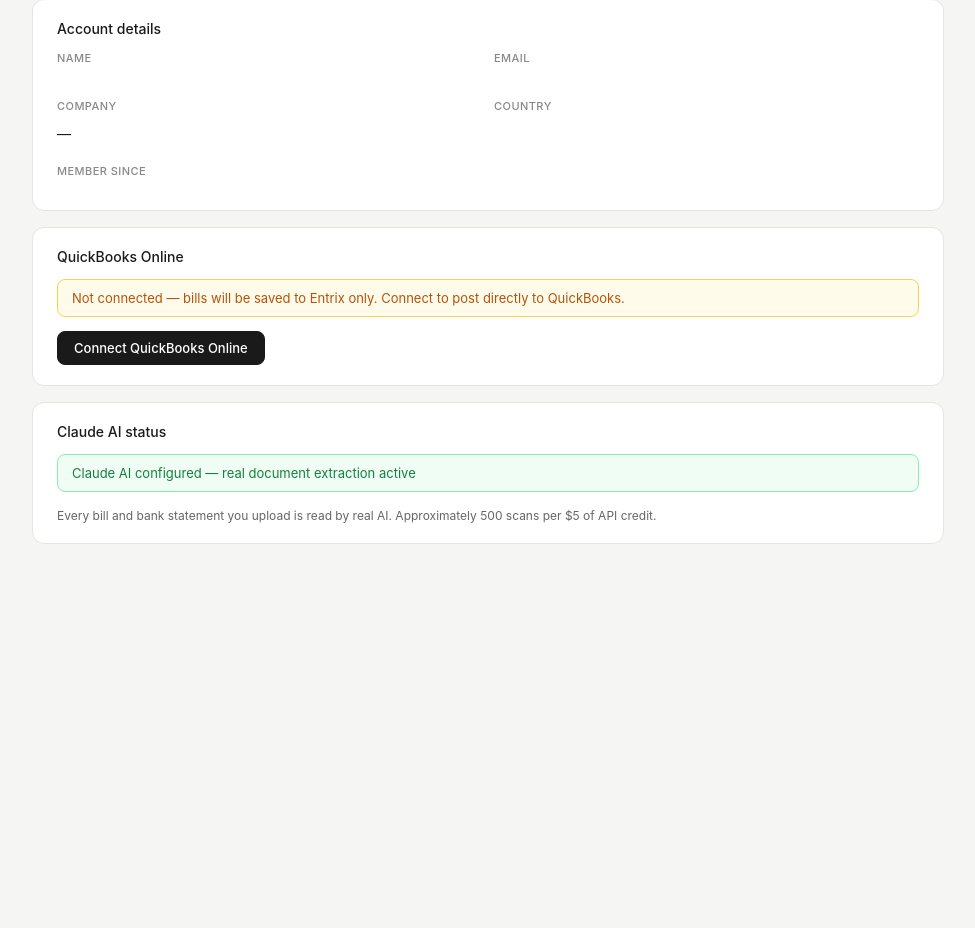
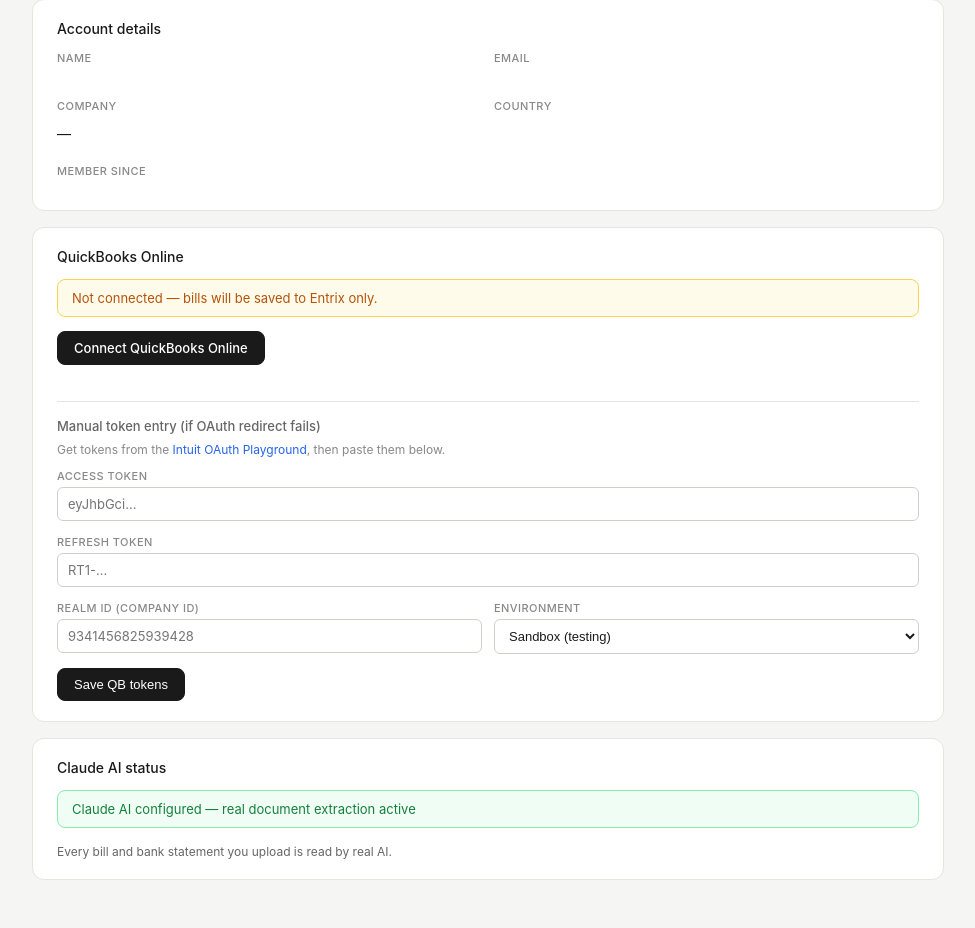
Before and after one commit to muhammadahumad/entrix, a Flask app: template templates/settings.html in a window 1280 px wide. Shown: the part 107-1035 px from the top of the page, without its empty margins (152-1127 px from the left). Before the commit the page ends 651 px from the top, so only its background shows below. Run offline with Flask 3, Linux system fonts and the light colour scheme; the template is opened without the code that fills it, so the values that code supplies are empty.

Commit message:
Add files via upload

```diff
--- a/templates/settings.html
+++ b/templates/settings.html
@@ -27,9 +27,40 @@
       <a href="/qb/disconnect" class="btn btn-danger btn-sm">Disconnect QuickBooks</a>
     {% else %}
       <div class="alert alert-warn" style="margin-bottom:14px">
-        Not connected — bills will be saved to Entrix only. Connect to post directly to QuickBooks.
+        Not connected — bills will be saved to Entrix only.
       </div>
-      <a href="/qb/connect" class="btn btn-primary">Connect QuickBooks Online</a>
+      <a href="/qb/connect" class="btn btn-primary" style="margin-bottom:16px">Connect QuickBooks Online</a>
+
+      <div style="margin-top:20px;padding-top:16px;border-top:1px solid #e5e5e0">
+        <div style="font-size:13px;font-weight:500;color:#666;margin-bottom:8px">Manual token entry (if OAuth redirect fails)</div>
+        <p style="font-size:12px;color:#888;margin-bottom:12px">
+          Get tokens from the <a href="https://developer.intuit.com/app/developer/playground" target="_blank">Intuit OAuth Playground</a>, then paste them below.
+        </p>
+        <form method="POST" action="/qb/manual">
+          <div class="field-group">
+            <div class="field-label">Access Token</div>
+            <input class="field-input" name="access_token" placeholder="eyJhbGci..." required>
+          </div>
+          <div class="field-group">
+            <div class="field-label">Refresh Token</div>
+            <input class="field-input" name="refresh_token" placeholder="RT1-..." required>
+          </div>
+          <div class="field-row">
+            <div>
+              <div class="field-label">Realm ID (Company ID)</div>
+              <input class="field-input" name="realm_id" placeholder="9341456825939428" required>
+            </div>
+            <div>
+              <div class="field-label">Environment</div>
+              <select class="select-input" name="environment">
+                <option value="sandbox">Sandbox (testing)</option>
+                <option value="production">Production (live)</option>
+              </select>
+            </div>
+          </div>
+          <button type="submit" class="btn btn-primary">Save QB tokens</button>
+        </form>
+      </div>
     {% endif %}
   </div>
 
@@ -38,7 +69,14 @@
     <div class="alert alert-success">
       Claude AI configured — real document extraction active
     </div>
-    <p style="font-size:12px;color:#666">Every bill and bank statement you upload is read by real AI. Approximately 500 scans per $5 of API credit.</p>
+    <p style="font-size:12px;color:#666">Every bill and bank statement you upload is read by real AI.</p>
   </div>
+
+  {% if user.email == 'muahumadhu@gmail.com' %}
+  <div class="card" style="border-color:#2563eb">
+    <div class="card-title">Admin <span class="badge badge-blue">Owner</span></div>
+    <a href="/admin" class="btn btn-primary">Open admin panel</a>
+  </div>
+  {% endif %}
 </div>
 {% endblock %}
```
Also changed, not shown: templates/admin.html (added, +117 -0 lines).
